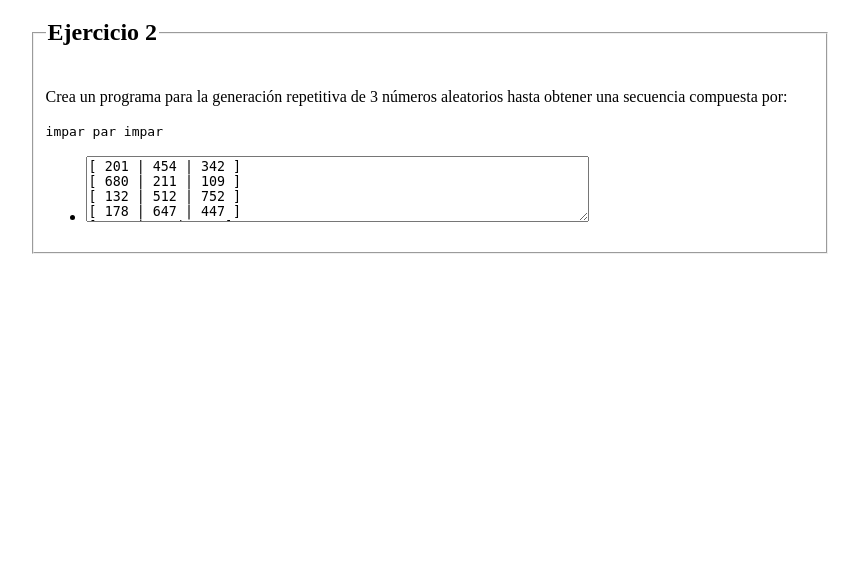
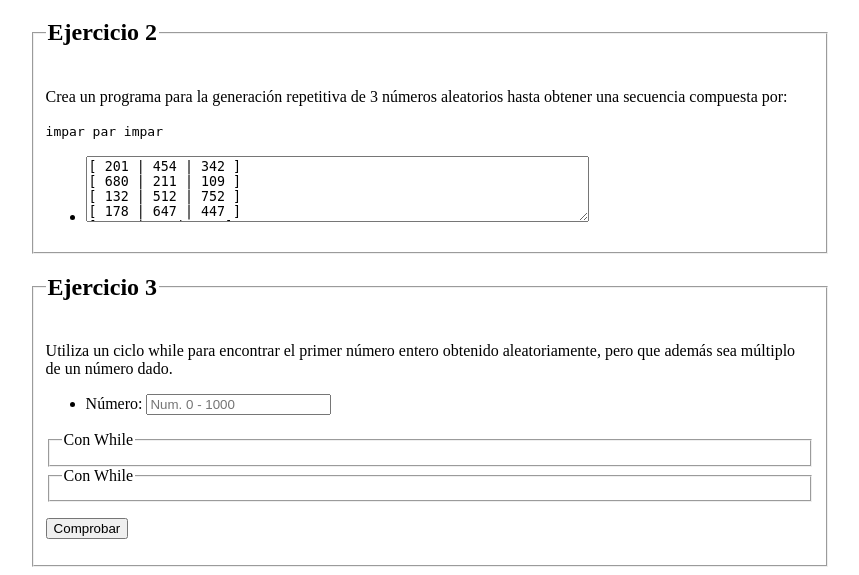
Before and after one commit to l-Santiago-l/tecweb, a PHP site: page / in a window 1280 px wide. Shown: the part 289-864 px from the top of the page, without its empty margins (168-1027 px from the left). Before the commit the page ends 543 px from the top, so only its background shows below. Run offline with PHP 8.4, Linux system fonts and the light colour scheme.

Commit message:
P07 - Ejercicio 3

```diff
--- a/practicas/p07/index.php
+++ b/practicas/p07/index.php
@@ -34,6 +34,27 @@
                 </ul>
             </fieldset>
         </form>
+
+        <!-- Ejercicio 3 -->
+        <form method="get">
+            <fieldset>
+                <legend><h2>Ejercicio 3</h2></legend>
+                <p>Utiliza un ciclo while para encontrar el primer número entero obtenido aleatoriamente,
+                pero que además sea múltiplo de un número dado.</p>
+                <ul>
+                    <li>Número: <input type="number" name="multiplo" placeholder="Num. 0 - 1000"> </li>
+                </ul>
+                <fieldset>
+                    <legend>Con While</legend>
+                    <?php echo encontrarNumAW()?>
+                </fieldset>
+                <fieldset>
+                    <legend>Con While</legend>
+                    <?php echo encontrarNumADW()?>
+                </fieldset>
+                <p><input type="submit" value="Comprobar">
+            </fieldset>
+        </form>
         </div>
     </body>
 </html>
--- a/practicas/p07/src/funciones.php
+++ b/practicas/p07/src/funciones.php
@@ -7,6 +7,7 @@
             }
             else{
                 return '<h3>R= El número '.$num.' NO es múltiplo de 5 y 7.</h3>';
+            }
         }
     }
 
@@ -27,6 +28,37 @@
         $cadFin .= "\n> $totNum números generados después de $i iteraciones\n";
         return $cadFin;
     }
+
+    function encontrarNumAW(){
+        if(isset($_GET['multiplo']) && is_numeric($_GET['multiplo']) ){
+            $num = $_GET['multiplo'];
+            $resp = "";
+            if($num <= 1000){
+                $numA = rand(1, 1000);
+                while($num%$numA != 0)
+                    $numA = rand(1, 1000);
+                $resp = "> $numA es un multiplo de $num";
+            }
+            else
+                $resp = "Ingrese un valor entre 0 - 1000";
+            return $resp;
+        }
+    }
+
+    function encontrarNumADW(){
+        if(isset($_GET['multiplo']) && is_numeric($_GET['multiplo']) ){
+            $num = $_GET['multiplo'];
+            $resp = "";
+            if($num <= 1000){
+                do{
+                    $numA = rand(1, 1000);
+                }while($num%$numA != 0);
+                $resp = "> $numA es un multiplo de $num";
+            }
+            else
+                $resp = "Ingrese un valor entre 0 - 1000";
+            return $resp;
+        }
     }
 
 ?>
```
Lines whose indentation alone changed are shown as unchanged.
